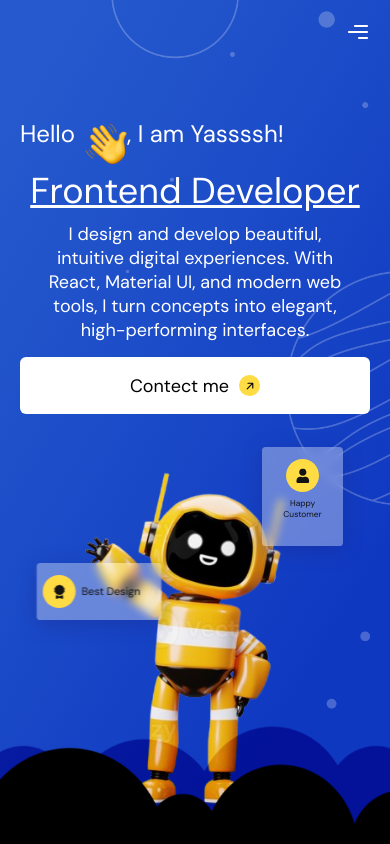
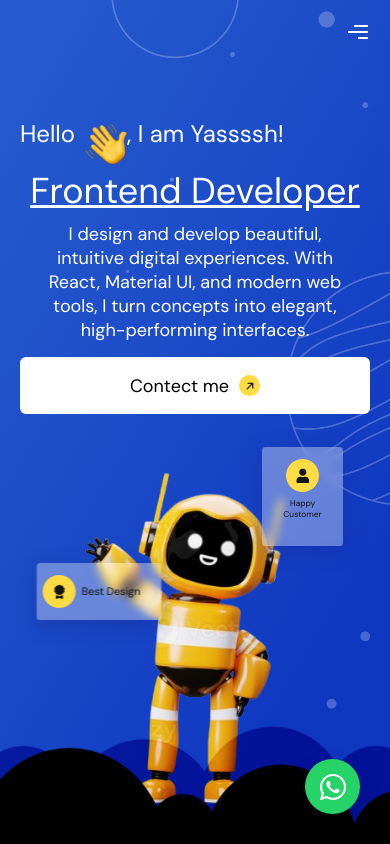
Before and after one commit to Yash-Bhamania/portfolio, a React (Create React App) app: page / in a window 390 px wide. Shown: the top 844 px of the page. Built offline with nearby package versions, Linux system fonts and the light colour scheme.

Commit message:
feat: add whatsApp contact button

```diff
--- a/src/App.js
+++ b/src/App.js
@@ -6,6 +6,7 @@ import Portfolio from "./components/portfolio";
 import Blogs from "./components/Blogs";
 import Contact from "./components/Contact";
 import Footer from "./components/footer";
+import WhatsApp from "./components/WhatsApp";
 
 const App = () => {
     return (
@@ -15,6 +16,7 @@ const App = () => {
             <Portfolio />
             <Blogs />
             <Contact />
+            <WhatsApp />
             <Footer />
         </div>
     );
--- /dev/null
+++ b/src/components/WhatsApp/index.jsx
@@ -0,0 +1,33 @@
+import React from 'react'
+
+import { FaWhatsapp } from "react-icons/fa";
+import './insdex.scss'
+
+
+const WhatsApp = () => {
+
+const whatsNumber = "918295669607"; // Replace with your WhatsApp number
+
+const message= encodeURIComponent("Hi Yash! I came across your portfolio and would like to connect with you.");
+
+const whatsAppLink = `https://wa.me/${whatsNumber}?text=${message}`;
+
+
+  return (
+    <a
+    href={whatsAppLink}
+    target="_blank"
+    rel="noopener noreferrer"
+      aria-label="Chat with Yash on WhatsApp"
+      className='whatsapp-button'
+
+
+    >
+      <span className='whatsapp-icon' ><FaWhatsapp size={30} radius={100} /></span>
+      {/* <span className='whatsapp-text' >WhatsApp</span> */}
+
+    </a>
+  )
+}
+
+export default WhatsApp
--- /dev/null
+++ b/src/components/WhatsApp/insdex.scss
@@ -0,0 +1,72 @@
+.whatsapp-button {
+    position: fixed;
+    right: 40px;
+    bottom: 40px;
+    z-index: 9999;
+
+    display: flex;
+    align-items: center;
+    gap: 10px;
+
+    padding: 12px 12px;
+    border-radius: 50%;
+
+    background: #25d366;
+    color: #fff;
+
+    text-decoration: none;
+    font-size: 14px;
+    font-weight: 600;
+
+    box-shadow: 0 8px 20px rgba(0, 0, 0, 0.2);
+
+    transition:
+        transform 0.25s ease,
+        box-shadow 0.25s ease;
+
+    // :hover {
+    //     transform: translateY(-3px);
+    //     box-shadow: 0 12px 25px rgba(0, 0, 0, 0.3);
+    // }
+}
+
+.whatsapp-button:hover {
+  transform: translateY(-3px);
+
+  box-shadow: 0 12px 25px rgba(116, 115, 115, 0.8);
+}
+
+
+.whatsapp-icon {
+  display: flex;
+  align-items: center;
+  justify-content: center;
+
+  font-size: 20px;
+}
+
+.whatsapp-text {
+  white-space: nowrap;
+}
+
+
+@media (max-width: 768px) {
+  .whatsapp-button {
+    right: 30px;
+    bottom: 30px;
+
+    width: 55px;
+    height: 55px;
+    padding: 0;
+
+    justify-content: center;
+  }
+
+  .whatsapp-text {
+    display: none;
+  }
+
+  .whatsapp-icon {
+    font-size: 22px;
+  }
+}
```
